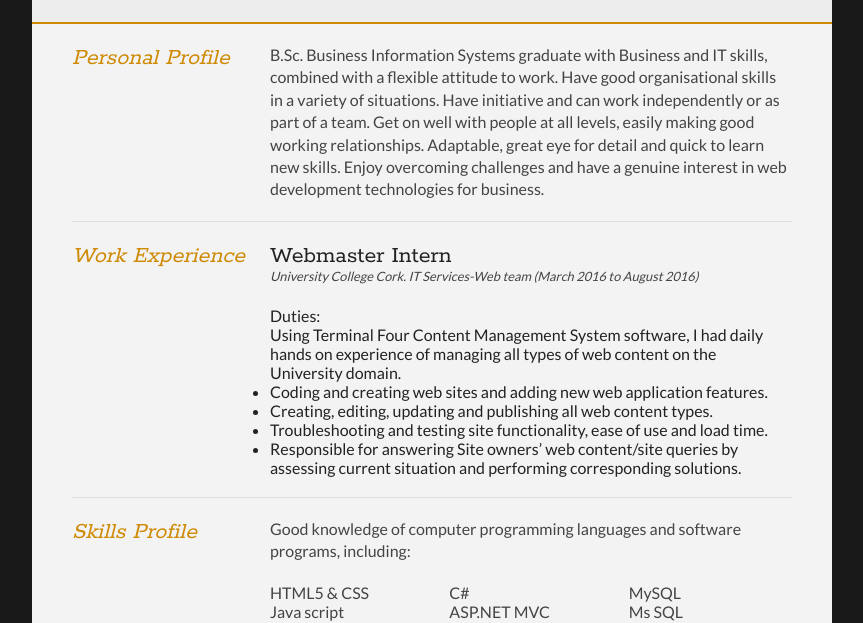
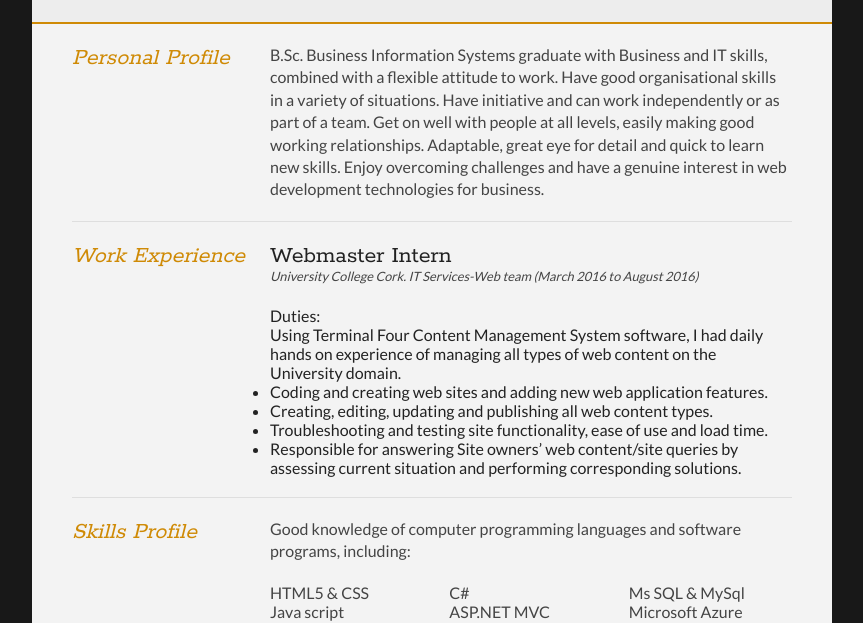
Before and after one commit to dennisBazanye/dennisBazanye.github.io, a plain HTML site: page index.html in a window 1280 px wide. Shown: the part 174-797 px from the top of the page, without its empty margins (208-1071 px from the left). Drawn offline with Linux system fonts and the light colour scheme.

Commit message:
add skill azure

```diff
--- a/index.html
+++ b/index.html
@@ -104,10 +104,9 @@
                         <li>C#</li>
                         <li>ASP.NET MVC</li>
                         <li>PHP</li>
-                        <li>MySQL</li>
-                        <li>Ms SQL</li>
+                        <li>Ms SQL & MySql</li>
+                        <li>Microsoft Azure</li>
                         <li>Microsoft Office</li>
-
                     </ul>
 
                     <p>
@@ -121,7 +120,9 @@
                             </li>
                             <li>
                                 Object Oriented Application Design and Development (Java): Developed a Restaurant Ordering application
-                    connected to a database to store, update and retrive all restaurant business transaction details.</li>
+                                connected to a database to store, update and retrive all restaurant
+                                business transaction details.
+                            </li>
                         <ul>
                     </p>
                     <p>
```
Lines whose indentation alone changed are shown as unchanged.
